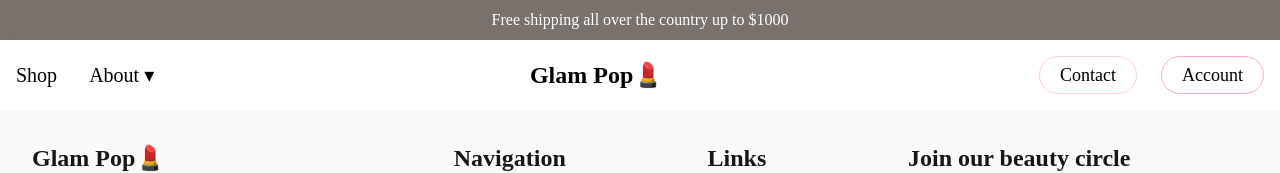
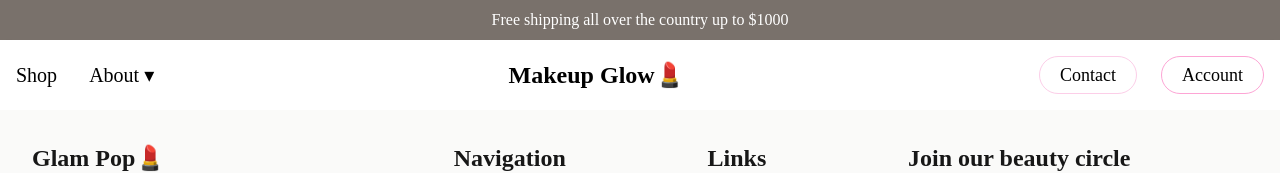
Before and after one commit to Esina44/makeup-glow, a Next.js app: page / in a window 1280 px wide. Shown: the top 173 px of the page. Built offline with nearby package versions, Linux system fonts and the light colour scheme.

Commit message:
Nmae for the website

```diff
--- a/app/components/Navbar.tsx
+++ b/app/components/Navbar.tsx
@@ -50,7 +50,7 @@ export default function Navbar() {
 
           {/* CENTER SECTION */}
           <h1 className="text-2xl font-bold">
-            <Link href="/home">Glam Pop💄</Link>
+            <Link href="/home">Makeup Glow💄</Link>
           </h1>
 
           {/* RIGHT SECTION */}
```
